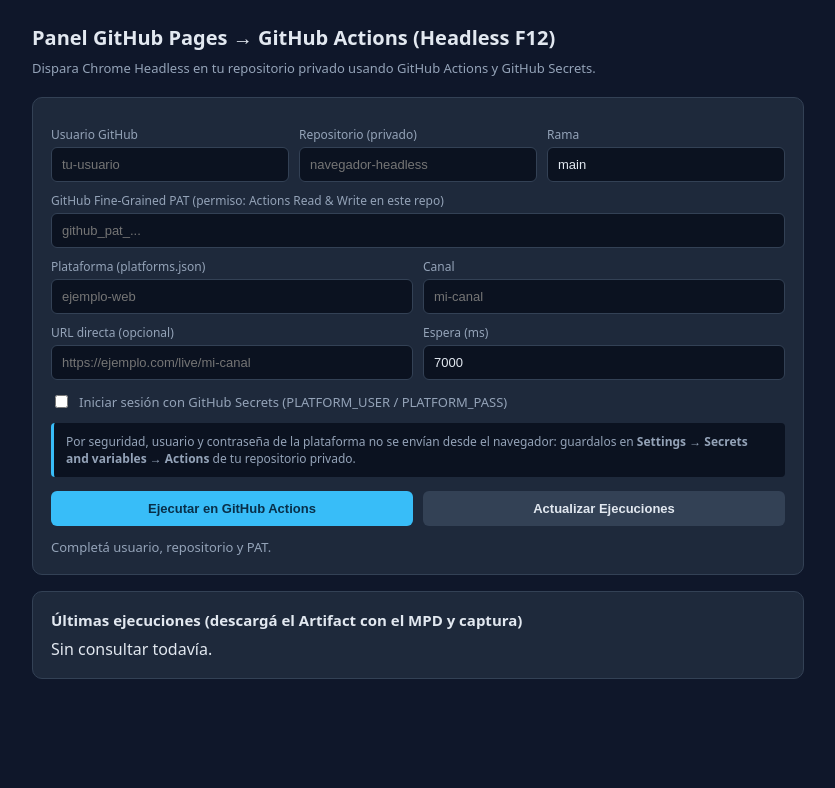
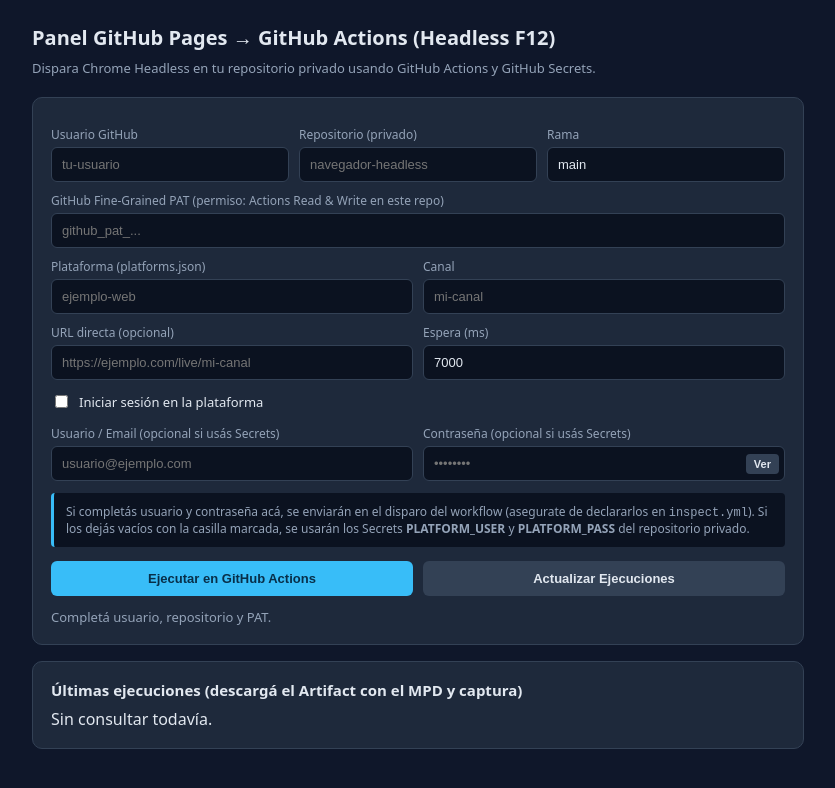
Before and after one commit to el20chinitdt/Navegador-Headless-para-raspar-tokens, a website: page docs/index.html in a window 1280 px wide. Both pictures are taken after a click on the button "Ejecutar en GitHub Actions". Shown: the whole page, without its empty margins (222-1057 px from the left). Drawn offline with Linux system fonts and the light colour scheme.

Commit message:
Update index.html

```diff
--- a/docs/index.html
+++ b/docs/index.html
@@ -15,8 +15,11 @@
     input { width: 100%; padding: 9px 10px; border-radius: 6px; border: 1px solid var(--border); background: #0b1220; color: var(--text); font-size: 13px; }
     .row { display: flex; gap: 10px; }
     .row > * { flex: 1; }
-    .check { display: flex; align-items: center; gap: 8px; margin-top: 12px; font-size: 13px; }
+    .check { display: flex; align-items: center; gap: 8px; margin-top: 12px; font-size: 13px; color: var(--text); cursor: pointer; }
     .check input { width: auto; }
+    .pass-wrap { position: relative; }
+    .pass-wrap input { padding-right: 64px; }
+    .toggle-pass { position: absolute; right: 6px; top: 50%; transform: translateY(-50%); margin: 0; padding: 4px 8px; font-size: 11px; background: #334155; color: var(--text); border-radius: 4px; }
     button { margin-top: 14px; padding: 10px 16px; border: 0; border-radius: 6px; background: var(--accent); color: #082f49; font-weight: 600; cursor: pointer; font-size: 13px; }
     button:disabled { opacity: 0.5; cursor: not-allowed; }
     .run-item { border: 1px solid var(--border); background: #0b1220; border-radius: 8px; padding: 10px 12px; margin-top: 8px; font-size: 13px; display: flex; justify-content: space-between; align-items: center; gap: 10px; }
@@ -37,7 +40,7 @@
     </div>
 
     <label for="pat">GitHub Fine-Grained PAT (permiso: Actions Read & Write en este repo)</label>
-    <input id="pat" type="password" placeholder="github_pat_..." />
+    <input id="pat" type="password" placeholder="github_pat_..." autocomplete="off" />
 
     <div class="row">
       <div><label for="platform">Plataforma (platforms.json)</label><input id="platform" placeholder="ejemplo-web" /></div>
@@ -51,12 +54,27 @@
 
     <label class="check">
       <input id="useLogin" type="checkbox" />
-      Iniciar sesión con GitHub Secrets (PLATFORM_USER / PLATFORM_PASS)
+      Iniciar sesión en la plataforma
     </label>
 
+    <div class="row">
+      <div>
+        <label for="platformUser">Usuario / Email (opcional si usás Secrets)</label>
+        <input id="platformUser" placeholder="usuario@ejemplo.com" autocomplete="off" />
+      </div>
+      <div>
+        <label for="platformPass">Contraseña (opcional si usás Secrets)</label>
+        <div class="pass-wrap">
+          <input id="platformPass" type="password" placeholder="••••••••" autocomplete="off" />
+          <button type="button" id="togglePass" class="toggle-pass">Ver</button>
+        </div>
+      </div>
+    </div>
+
     <div class="note">
-      Por seguridad, usuario y contraseña de la plataforma no se envían desde el navegador: guardalos en
-      <strong>Settings → Secrets and variables → Actions</strong> de tu repositorio privado.
+      Si completás usuario y contraseña acá, se enviarán en el disparo del workflow (asegurate de declararlos en
+      <code>inspect.yml</code>). Si los dejás vacíos con la casilla marcada, se usarán los Secrets
+      <strong>PLATFORM_USER</strong> y <strong>PLATFORM_PASS</strong> del repositorio privado.
     </div>
 
     <div class="row">
@@ -77,6 +95,23 @@
     $('repo').value = localStorage.getItem('gh_repo') || '';
     $('branch').value = localStorage.getItem('gh_branch') || 'main';
     $('pat').value = sessionStorage.getItem('gh_pat') || '';
+
+    // Marca automáticamente "Iniciar sesión" si se escribe usuario o contraseña
+    function syncLoginCheckbox() {
+      if ($('platformUser').value.trim() || $('platformPass').value) {
+        $('useLogin').checked = true;
+      }
+    }
+    $('platformUser').addEventListener('input', syncLoginCheckbox);
+    $('platformPass').addEventListener('input', syncLoginCheckbox);
+
+    // Mostrar u ocultar contraseña
+    $('togglePass').addEventListener('click', () => {
+      const input = $('platformPass');
+      const isPass = input.type === 'password';
+      input.type = isPass ? 'text' : 'password';
+      $('togglePass').textContent = isPass ? 'Ocultar' : 'Ver';
+    });
 
     function ghHeaders(token) {
       return {
@@ -140,6 +175,21 @@
         return;
       }
 
+      const inputs = {
+        platform: $('platform').value.trim(),
+        channel: $('channel').value.trim(),
+        target_url: $('targetUrl').value.trim(),
+        wait_ms: String($('waitMs').value || 7000),
+        use_login: $('useLogin').checked
+      };
+
+      if ($('useLogin').checked) {
+        const platformUser = $('platformUser').value.trim();
+        const platformPass = $('platformPass').value;
+        if (platformUser) inputs.platform_user = platformUser;
+        if (platformPass) inputs.platform_pass = platformPass;
+      }
+
       $('btnRun').disabled = true;
       $('msg').textContent = 'Enviando orden a GitHub Actions...';
       try {
@@ -150,13 +200,7 @@
             headers: ghHeaders(pat),
             body: JSON.stringify({
               ref: branch,
-              inputs: {
-                platform: $('platform').value.trim(),
-                channel: $('channel').value.trim(),
-                target_url: $('targetUrl').value.trim(),
-                wait_ms: String($('waitMs').value || 7000),
-                use_login: $('useLogin').checked
-              }
+              inputs
             })
           }
         );
```
